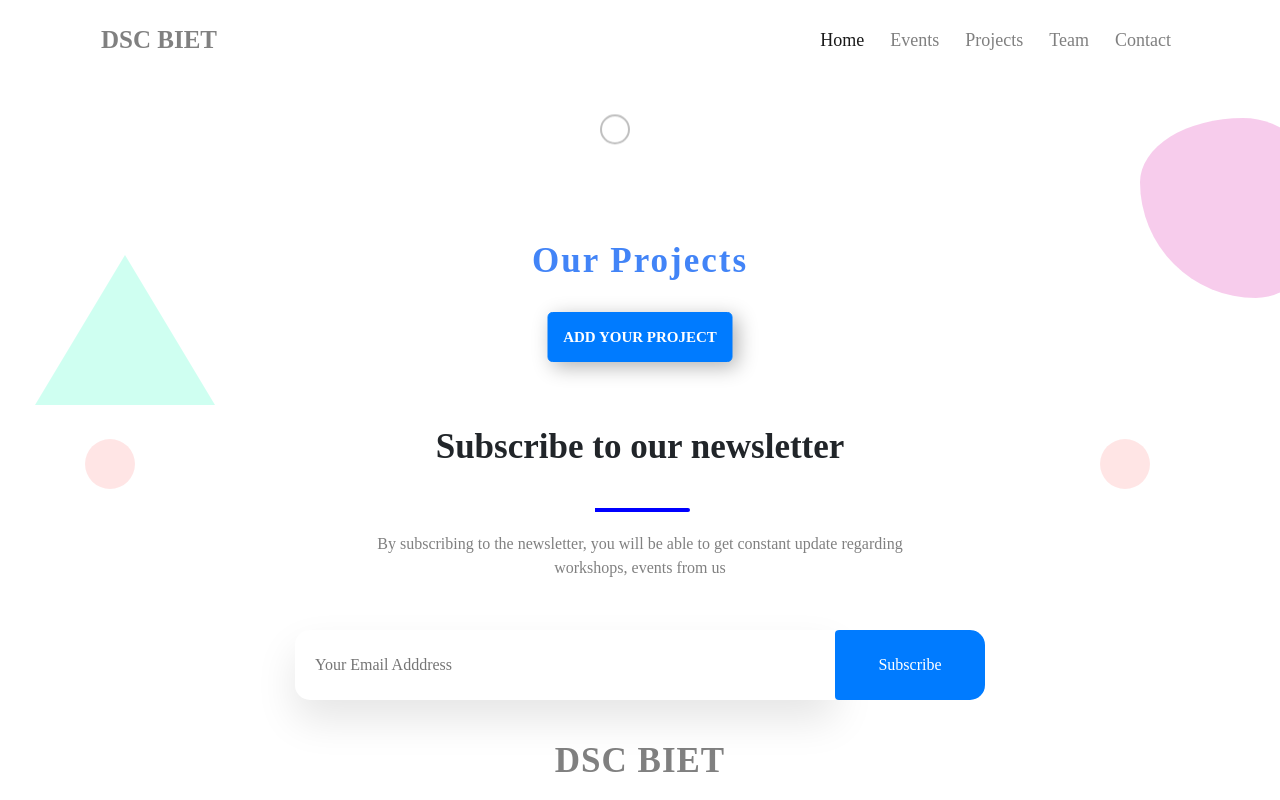
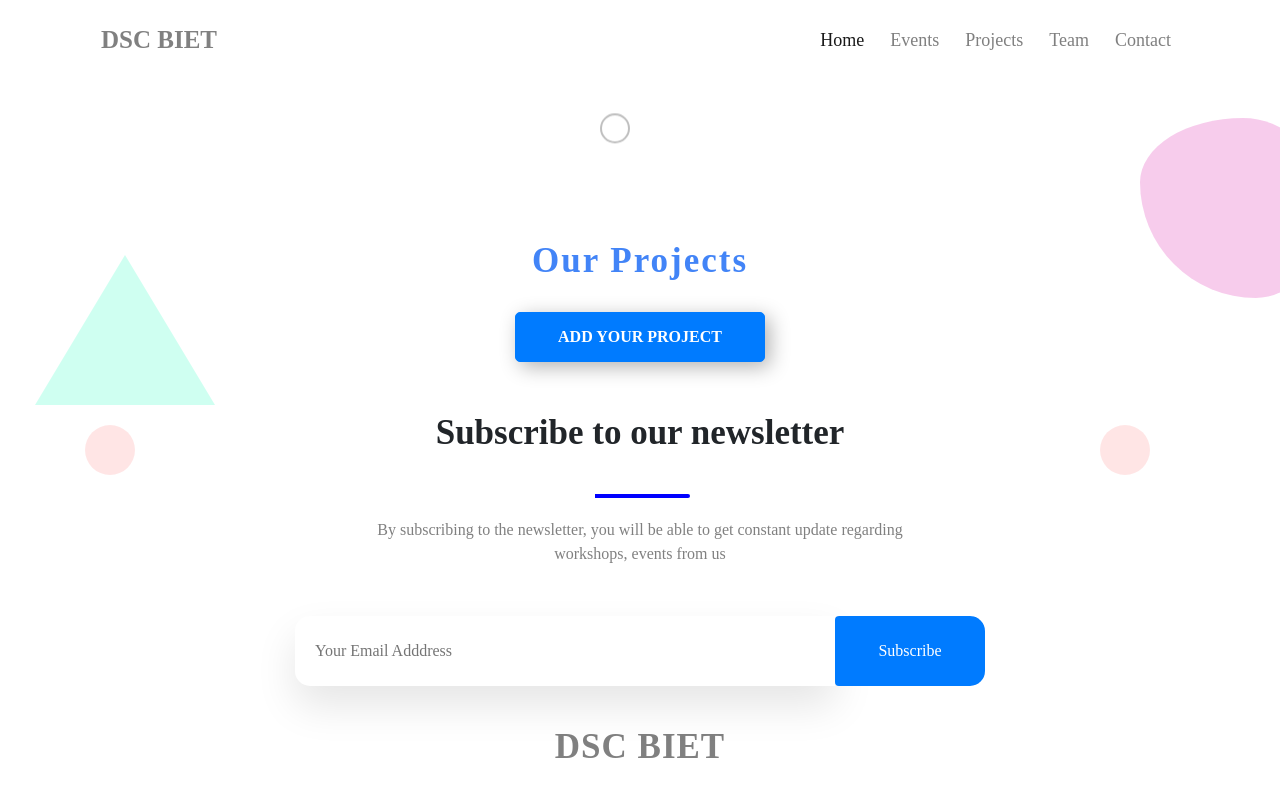
Before and after one commit to tech-introspectors/Google-DSC-BIET, a React (Create React App) app: page /projects in a window 1280 px wide. Shown: the top 800 px of the page. Built offline with nearby package versions, Linux system fonts and the light colour scheme; a web font is replaced by a local one.

Commit message:
Updated project page

```diff
--- a/src/pages/Home/Home.css
+++ b/src/pages/Home/Home.css
@@ -330,22 +330,12 @@
   font-size: 35px;
 }
 
-.btn_custom_container{
-  position: relative;
-  width: 100% !important;
-  height: 8vh;
+.contact_container .btn_customs{
+  font-weight: bold;
+  box-shadow: 5px 5px 20px rgba(0, 0, 0, 0.3);
+  transition: 0.5s ease-in-out;
+}
 
-
+.contact_container .btn_customs:hover{
+  transform: scale(1.05);
 }
-.btn_customs{
-  position: absolute;
-  left: 50%;
-  transform: translate(-50%);
-  outline: 0;
-  box-shadow: 5px 5px 20px rgba(0, 0, 0, 0.3);
-  font-weight: bold !important;
-  font-size: 15px !important;
-}
-.btn_customs:hover{
-  transition: 0.3s ease-in;
-}
--- a/src/pages/Projects/Projects.jsx
+++ b/src/pages/Projects/Projects.jsx
@@ -10,17 +10,18 @@ export default function Projects() {
         <div className="container contact_container" id = "star-five ">
           <h2 className = "text-center custom_heading">Our Projects</h2>
 
-          <div className = "btn_custom_container">
+          <div className = "row">
+            <div className = "col-lg-12 d-flex justify-content-center">
             <Button
               text = "ADD  YOUR PROJECT"
-              column = "2"
+              column = "12"
               buttonSize = '50px'
               buttonWidth = '250px'
               borderRadius = "5px"
               btn_customStyle = "btn_customs"
             />
-
-        </div>
+            </div>
+          </div>
       </div>
 
       <Footer />
```
